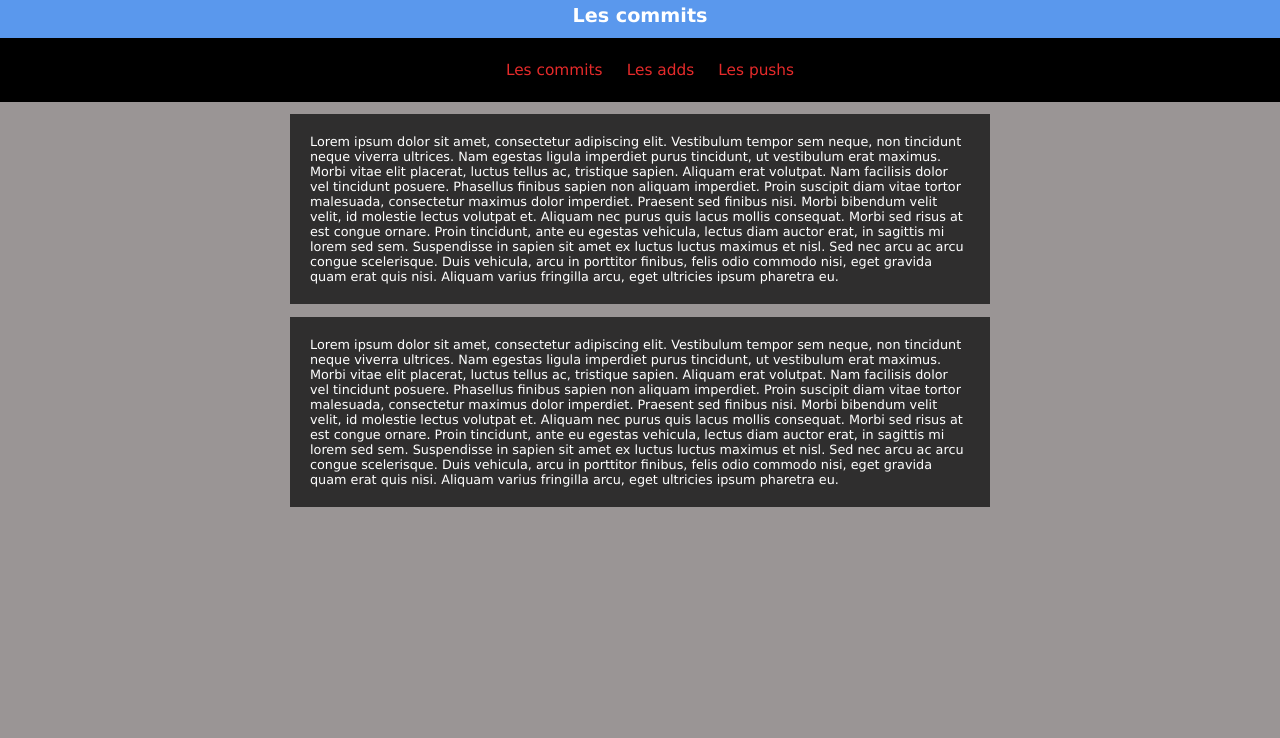
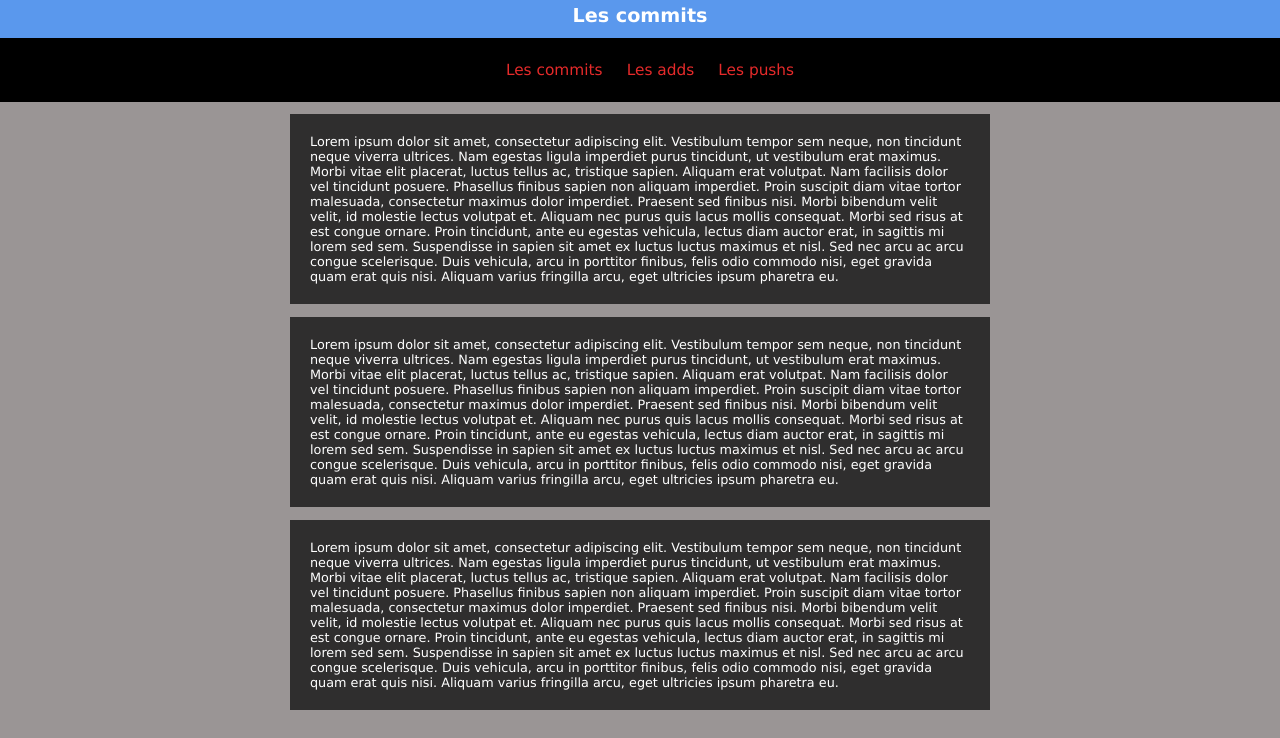
Before and after one commit to mokhtarch123/tutogit, a plain HTML site: page index.html in a window 1280 px wide. Shown: the part 62-800 px from the top of the page. Drawn offline with Linux system fonts and the light colour scheme.

Commit message:
premiere sauvegarde

```diff
--- a/index.html
+++ b/index.html
@@ -26,5 +26,8 @@
      <section>
         <p>Lorem ipsum dolor sit amet, consectetur adipiscing elit. Vestibulum tempor sem neque, non tincidunt neque viverra ultrices. Nam egestas ligula imperdiet purus tincidunt, ut vestibulum erat maximus. Morbi vitae elit placerat, luctus tellus ac, tristique sapien. Aliquam erat volutpat. Nam facilisis dolor vel tincidunt posuere. Phasellus finibus sapien non aliquam imperdiet. Proin suscipit diam vitae tortor malesuada, consectetur maximus dolor imperdiet. Praesent sed finibus nisi. Morbi bibendum velit velit, id molestie lectus volutpat et. Aliquam nec purus quis lacus mollis consequat. Morbi sed risus at est congue ornare. Proin tincidunt, ante eu egestas vehicula, lectus diam auctor erat, in sagittis mi lorem sed sem. Suspendisse in sapien sit amet ex luctus luctus maximus et nisl. Sed nec arcu ac arcu congue scelerisque. Duis vehicula, arcu in porttitor finibus, felis odio commodo nisi, eget gravida quam erat quis nisi. Aliquam varius fringilla arcu, eget ultricies ipsum pharetra eu.</p>
     </section>
+     <section>
+        <p>Lorem ipsum dolor sit amet, consectetur adipiscing elit. Vestibulum tempor sem neque, non tincidunt neque viverra ultrices. Nam egestas ligula imperdiet purus tincidunt, ut vestibulum erat maximus. Morbi vitae elit placerat, luctus tellus ac, tristique sapien. Aliquam erat volutpat. Nam facilisis dolor vel tincidunt posuere. Phasellus finibus sapien non aliquam imperdiet. Proin suscipit diam vitae tortor malesuada, consectetur maximus dolor imperdiet. Praesent sed finibus nisi. Morbi bibendum velit velit, id molestie lectus volutpat et. Aliquam nec purus quis lacus mollis consequat. Morbi sed risus at est congue ornare. Proin tincidunt, ante eu egestas vehicula, lectus diam auctor erat, in sagittis mi lorem sed sem. Suspendisse in sapien sit amet ex luctus luctus maximus et nisl. Sed nec arcu ac arcu congue scelerisque. Duis vehicula, arcu in porttitor finibus, felis odio commodo nisi, eget gravida quam erat quis nisi. Aliquam varius fringilla arcu, eget ultricies ipsum pharetra eu.</p>
+    </section>
     </body>
 </html>
```
